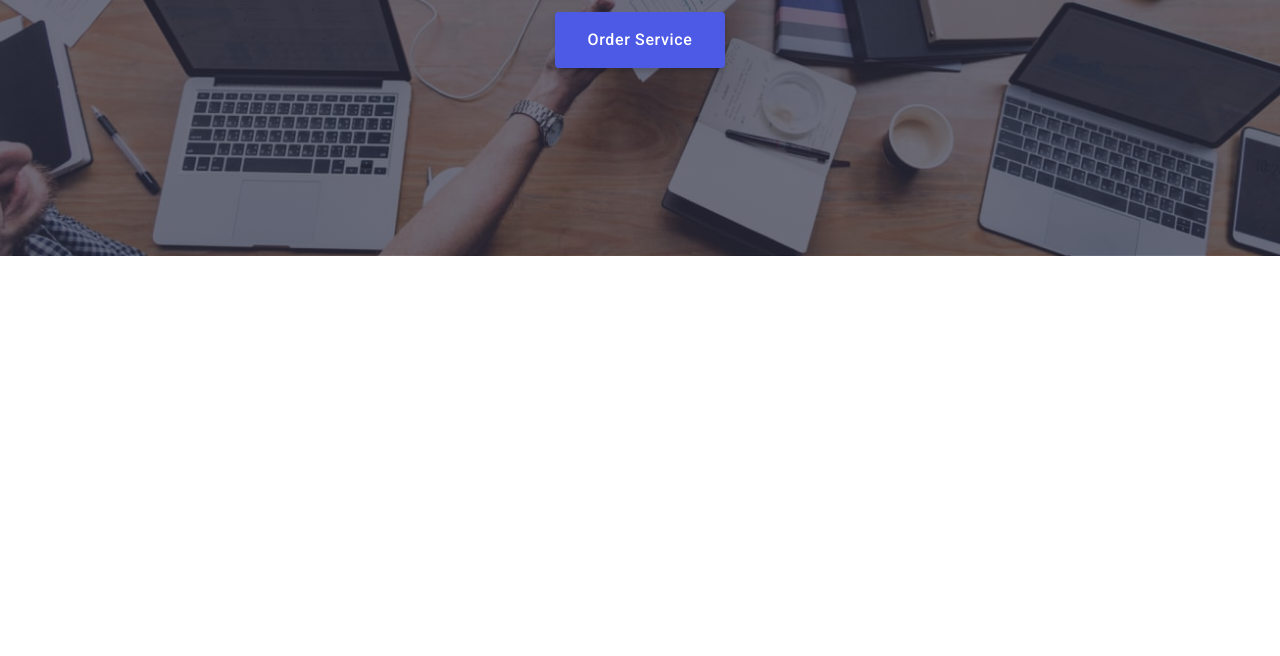
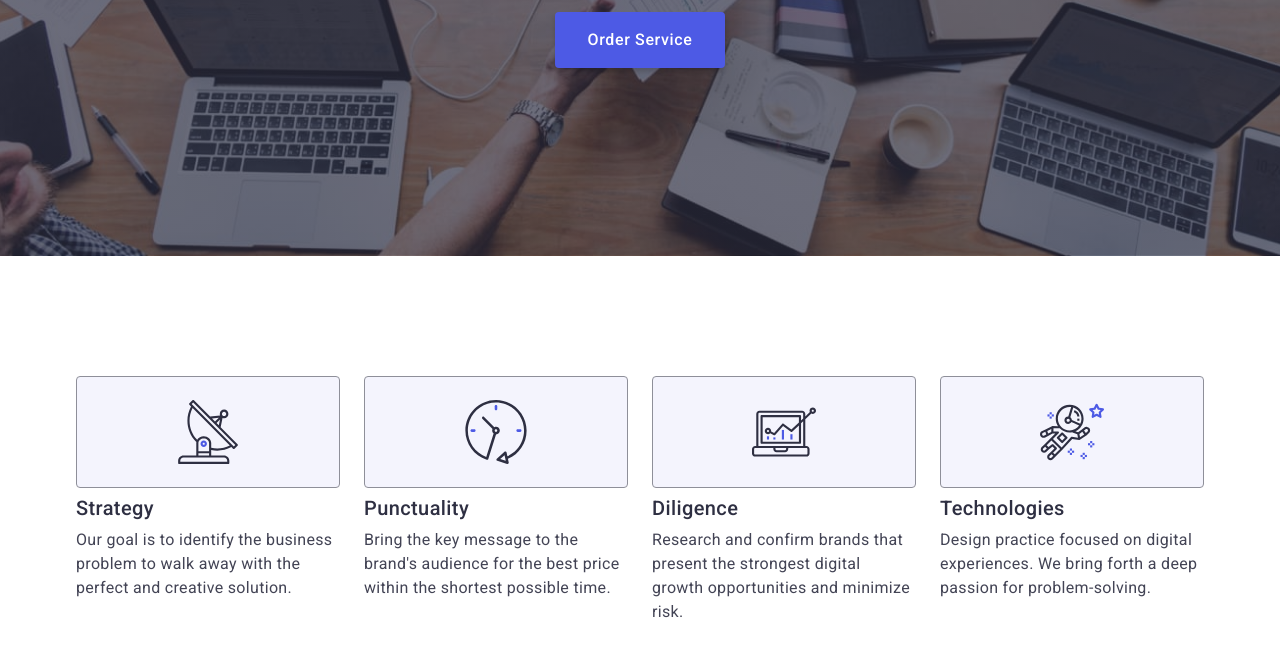
Before and after one commit to YelyzavetaMishchenko/goit-markup-hw-06, a plain HTML site: page index.html in a window 1280 px wide. Shown: the part 404-1060 px from the top of the page. Before the commit the page ends 800 px from the top, so only its background shows below. Drawn offline with nearby package versions, Linux system fonts and the light colour scheme; files whose address does not match are found by name.

Commit message:
features section

```diff
--- a/css/styles.css
+++ b/css/styles.css
@@ -136,7 +136,7 @@ body {
 
 .burger-icon {
     display: block;
-    fill: #2f2f37;
+    stroke: #2f2f37;
 }
 
 @media screen and (min-width:768px) {
@@ -265,7 +265,6 @@ body {
     }
 
     .menu-contacts-item-link{
-
         padding-top: 24px;
         padding-bottom: 24px;
 
@@ -342,7 +341,7 @@ body {
     .main-title {
         display: block;
         font-weight: 700;
-        font-size: 56px 0;
+        font-size: 56px;
         line-height: 1.07;
         letter-spacing: 0.02em;
         color: #ffffff;
@@ -395,3 +394,98 @@ body {
     /*======= /HERO STYLES =======*/
 
     /*======= FEATURES STYLES =======*/
+    .features-section {
+        padding: 96px 0;
+       margin: 0 auto;
+       }
+
+       .features-menu {
+        display: flex;
+        flex-direction: column;
+        gap: 72px;
+    }
+
+    .icon-box {
+        display: none;
+    }
+
+    .features-menu-item-title {
+        font-size: 36px;
+        line-height: 1.11;
+        letter-spacing: 0.02em;
+        color: #2e2f42;
+        font-weight: 700;
+        text-align: center;
+        margin-bottom: 8px;
+    }
+
+    .features-menu-item-text {
+        font-weight: 500;
+        font-size: 16px;
+        line-height: 1.5;
+        letter-spacing: 0.02em;
+        color: #434455;
+    }
+
+
+
+    @media screen and (min-width:768px) {
+    .features-menu {
+        display: flex;
+        flex-direction: row;
+        column-gap: 24px;
+        flex-wrap: wrap;
+        margin-left: auto;
+        margin-right: auto;
+    }
+
+    .features-menu-item {
+        flex-wrap: wrap;
+        width: calc((100% - 24px)/2);
+    }
+
+        .features-menu-item-title {
+        text-align: left;
+        margin-bottom: 8px;
+        }
+    }
+
+    @media screen and (min-width:1158px) {
+    .features-section {
+        padding: 120px 0;
+        margin: 0 auto;
+    }
+
+    .features-menu {
+        display: flex;
+        gap: 24px;
+    }
+
+    .features-menu-item {
+        width: calc((100% - 72px)/4);
+    }
+
+    .icon-box {
+        display: flex;
+        align-items: center;
+        justify-content: center;
+        box-sizing: border-box;
+        border: 1px solid #8e8f99;
+        border-radius: 4px;
+        width: 264px;
+        height: 112px;
+        background: #f4f4fd;
+        margin-bottom: 8px;
+        }
+
+        .features-menu-item-title {
+            font-size: 20px;
+            line-height: 1.2;
+            font-weight: 500;
+            margin-top: 8px;
+        }
+
+        .features-menu-item-text {
+            font-weight: 400;
+        }
+}
--- a/index.html
+++ b/index.html
@@ -57,7 +57,7 @@
         </section>
 
     <!--Features section-->
-        <!--<section class="features-section">
+        <section class="features-section">
             <div class="container">
                 <h2 class="features-title visually-hidden ">features</h2>
                 <ul class="features-menu">
@@ -104,7 +104,7 @@
                     </li>
                 </ul>
             </div>
-        </section> -->
+        </section>
 
           <!--Team section-->
           <!-- <section class="team">
```
Also changed, not shown: css/old-styles.css (+0 -48 lines).
